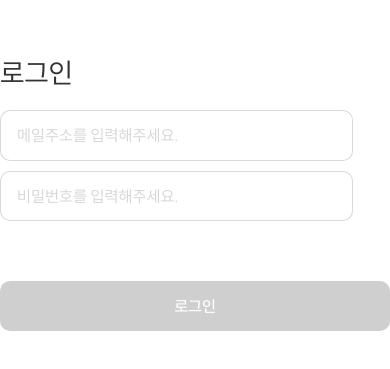
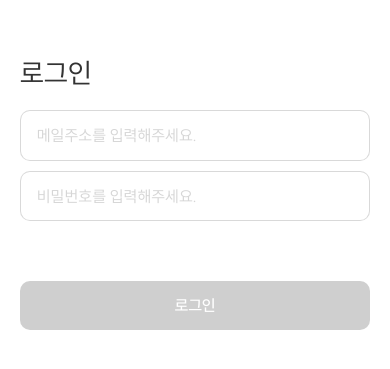
Before and after one commit to hshsp/morning-mission, a React (Create React App) app: page / in a window 390 px wide. Shown: the part 229-598 px from the top of the page. Built offline with nearby package versions, Linux system fonts and the light colour scheme; no server answers.

Commit message:
반응형 대응 : px 대신 vw 적용

```diff
--- a/src/components/Button.tsx
+++ b/src/components/Button.tsx
@@ -1,5 +1,6 @@
 import React from "react";
 import styled, { css } from "styled-components";
+import { PxToVw } from "../util/styleUtil";
 
 interface Props {
   width?: string | number;
@@ -16,9 +17,11 @@ const Button = (props: Props) => {
           typeof props.width === "string"
             ? props.width
             : typeof props.width === "number"
-            ? `${props.width}px`
+            ? `${PxToVw(props.width)}`
             : "100%",
-        background: props.disabled ? "#CFCFCF" : (props.backgroundColor ||  "#2f80ed"),
+        background: props.disabled
+          ? "#CFCFCF"
+          : props.backgroundColor || "#2f80ed",
         cursor: props.disabled ? "default" : "pointer",
         border: props.disabled ? "none" : "1px solid rgba(0, 0, 0, 0.15)",
       }}
@@ -30,15 +33,15 @@ const Button = (props: Props) => {
 };
 
 const Container = styled.button`
-  border-radius: 10px;
+  border-radius: ${PxToVw(10)};
 
-  padding: 15px 20px;
+  padding: ${PxToVw(15)} ${PxToVw(20)};
 
   font-family: "SUIT";
   font-style: normal;
   font-weight: 500;
-  font-size: 16px;
-  line-height: 20px;
+  font-size: ${PxToVw(16)};
+  line-height: ${PxToVw(20)};
   /* identical to box height */
 
   letter-spacing: -0.01em;
--- a/src/components/Input.tsx
+++ b/src/components/Input.tsx
@@ -1,5 +1,6 @@
 import React, { useState } from "react";
 import styled, { css } from "styled-components";
+import { PxToVw } from "../util/styleUtil";
 
 interface Props {
   width?: string | number;
@@ -19,7 +20,7 @@ const Input = (props: Props) => {
           typeof props.width === "string"
             ? props.width
             : typeof props.width === "number"
-            ? `${props.width}px`
+            ? `${PxToVw(props.width)}`
             : "100%",
       }}
       borderColor={props.borderColor}
@@ -36,29 +37,30 @@ const Input = (props: Props) => {
 };
 
 const Container = styled.input<{ borderColor?: string }>`
-  border-radius: 10px;
-  padding: 14px 16px;
+  border-radius: ${PxToVw(10)};
+  padding: ${PxToVw(14)} ${PxToVw(16)};
 
   font-family: "SUIT";
   font-style: normal;
   font-weight: 400;
-  font-size: 16px;
+  font-size: ${PxToVw(16)};
   line-height: 130%;
   color: #333333;
-  border: 1px solid ${(props) => props.borderColor || "rgba(0, 0, 0, 0.15)"};
+  border: ${PxToVw(1)} solid
+    ${(props) => props.borderColor || "rgba(0, 0, 0, 0.15)"};
 
   box-sizing: border-box;
 
   &:focus {
     outline: none;
-    border: 1px solid #2f80ed;
+    border: ${PxToVw(1)} solid #2f80ed;
   }
 
   &::placeholder {
     font-family: "SUIT";
     font-style: normal;
     font-weight: 400;
-    font-size: 16px;
+    font-size: ${PxToVw(16)};
     line-height: 130%;
     color: rgba(51, 51, 51, 0.2);
   }
--- a/src/pages/LoginPage.tsx
+++ b/src/pages/LoginPage.tsx
@@ -7,6 +7,7 @@ import Button from "../components/Button";
 
 import * as api from "../network/api";
 import axios from "axios";
+import { PxToVw } from "../util/styleUtil";
 
 interface Props {}
 const LoginPage = ({}: Props) => {
@@ -73,14 +74,14 @@ const Root = styled.div`
 `;
 
 const Container = styled.div`
-  width: 393px;
+  width: ${PxToVw(353)};
 
   .title {
     font-family: "SUIT";
     font-style: normal;
     font-weight: 400;
-    font-size: 28px;
-    line-height: 35px;
+    font-size: ${PxToVw(28)};
+    line-height: ${PxToVw(35)};
     /* identical to box height */
 
     letter-spacing: -0.01em;
@@ -94,7 +95,7 @@ const Container = styled.div`
 `;
 
 const Gap = styled.div<{ gap: number }>`
-  height: ${(props) => props.gap}px;
+  height: ${(props) => PxToVw(props.gap)};
   width: 100%;
 `;
 
@@ -102,8 +103,8 @@ const ErrorMessage = styled.div<{ isError?: boolean }>`
   font-family: "SUIT";
   font-style: normal;
   font-weight: 400;
-  font-size: 14px;
-  line-height: 22px;
+  font-size: ${PxToVw(14)};
+  line-height: ${PxToVw(22)};
   /* identical to box height, or 157% */
 
   letter-spacing: -0.01em;
--- a/src/pages/WritePlanPage.tsx
+++ b/src/pages/WritePlanPage.tsx
@@ -20,6 +20,7 @@ import { Plan } from "../types/types";
 import { ReactSortable } from "react-sortablejs";
 
 import { ReactComponent as DragButton } from "../svg/DragButton.svg";
+import { PxToVw } from "../util/styleUtil";
 
 const WritePlanPage = () => {
   const navigate = useNavigate();
@@ -237,34 +238,34 @@ const Container = styled.div`
   flex-direction: column;
   justify-content: center;
   align-items: center;
-  width: 393px;
-  padding: 20px;
+  width: ${PxToVw(393)};
+  padding: ${PxToVw(20)};
   box-sizing: border-box;
 `;
 
 const Gap = styled.div<{ gap: number }>`
-  height: ${(props) => props.gap}px;
+  height: ${(props) => PxToVw(props.gap)};
   width: 100%;
 `;
 
 const ColumnGap = styled.div<{ gap: number }>`
-  width: ${(props) => props.gap}px;
+  width: ${(props) => PxToVw(props.gap)};
   height: 100%;
 `;
 
 const TimeLabel = styled.div`
-  width: calc(100% + 40px);
+  width: calc(100% + ${PxToVw(40)});
   background: #f0f2f4;
   font-family: "SUIT";
   font-style: normal;
   font-weight: 400;
-  font-size: 14px;
-  line-height: 17px;
+  font-size: ${PxToVw(14)};
+  line-height: ${PxToVw(17)};
   letter-spacing: -0.01em;
 
   color: #636366;
 
-  padding: 10px 0;
+  padding: ${PxToVw(10)} 0;
 
   text-align: center;
 `;
@@ -274,8 +275,8 @@ const SuccessLabel = styled.div<{ color: string }>`
   font-family: "SUIT";
   font-style: normal;
   font-weight: 600;
-  font-size: 16px;
-  line-height: 20px;
+  font-size: ${PxToVw(16)};
+  line-height: ${PxToVw(20)};
   /* identical to box height */
 
   letter-spacing: -0.02em;
@@ -290,8 +291,8 @@ const Title = styled.pre`
   font-family: "SUIT";
   font-style: normal;
   font-weight: 400;
-  font-size: 28px;
-  line-height: 35px;
+  font-size: ${PxToVw(28)};
+  line-height: ${PxToVw(35)};
   letter-spacing: -0.025em;
 
   color: #333333;
@@ -302,13 +303,7 @@ const TimeAndPlan = styled.div`
   display: flex;
   flex-direction: row;
   align-items: center;
-  padding: 10px;
-`;
-
-const FlexColumn = styled.div<{ gap: number }>`
-  display: flex;
-  flex-direction: column;
-  gap: ${(props) => props.gap}px;
+  padding: ${PxToVw(10)};
 `;
 
 export default WritePlanPage;
--- /dev/null
+++ b/src/util/styleUtil.tsx
@@ -0,0 +1,3 @@
+export const PxToVw = (pxNum: number) => `
+  clamp(${pxNum * 0.5}px, calc(100vw * ${pxNum} / 393), ${pxNum * 1.0}px)
+`;
```
